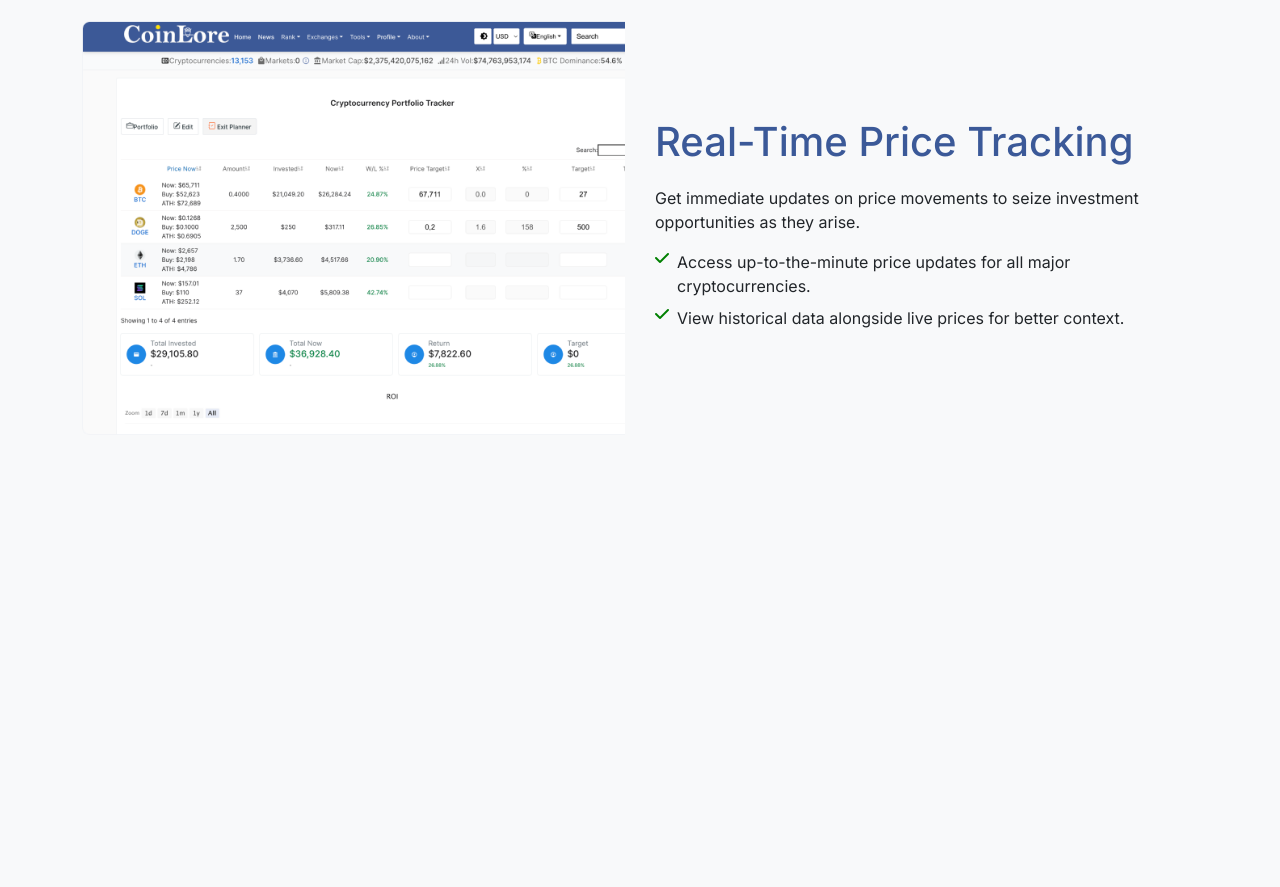
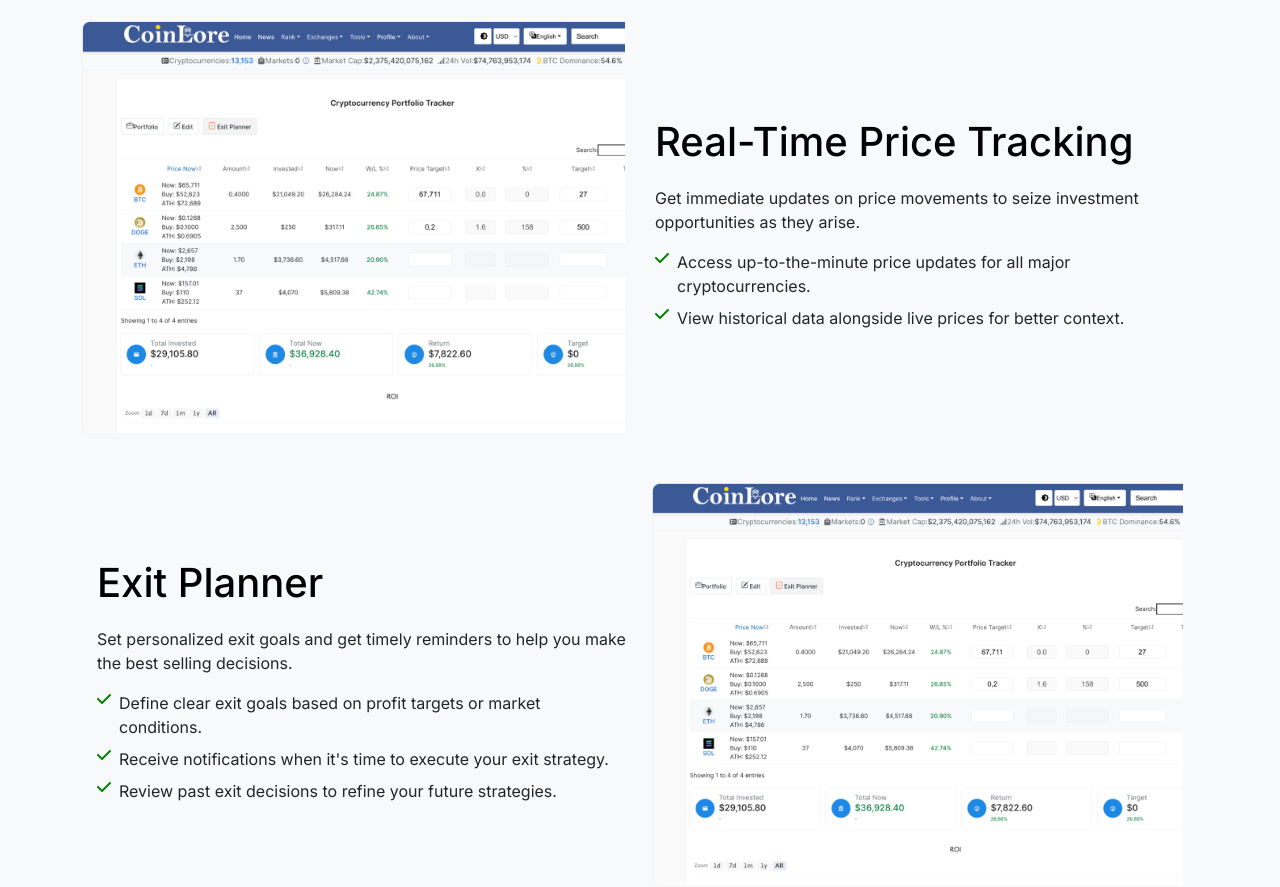
Before and after one commit to AgriSync-Dev/Coin, a plain HTML site: page index.html in a window 1280 px wide. Shown: the part 1381-2268 px from the top of the page. Before the commit the page ends 1816 px from the top, so only its background shows below. Drawn offline with nearby package versions, Linux system fonts and the light colour scheme.

Commit message:
exit planner completed

```diff
--- a/index.html
+++ b/index.html
@@ -171,23 +171,21 @@
 
 
         <div class="col-md-6 right-section">
-            <!-- Heading and description inside flex column -->
+
             <div class="d-flex flex-column">
-                <!-- Heading -->
-                <h1>Real-Time Price Tracking</h1>
 
-                <!-- Description paragraph -->
+                <h1 class="text-black">Real-Time Price Tracking</h1>
+
+
                 <p>Get immediate updates on price movements to seize investment opportunities as they arise.</p>
 
-                <!-- Checkmark and descriptions -->
                 <div class="d-flex flex-column">
-                    <!-- First check and description -->
+
                     <div class="d-flex align-items-start mb-2">
                         <i class="fa-solid fa-check me-2" style="color: green;"></i>
                         <p class="mb-0">Access up-to-the-minute price updates for all major cryptocurrencies.</p>
                     </div>
 
-                    <!-- Second check and description -->
                     <div class="d-flex align-items-start mb-2">
                         <i class="fa-solid fa-check me-2" style="color: green;"></i>
                         <p class="mb-0">View historical data alongside live prices for better context.</p>
@@ -199,6 +197,43 @@
 </div>
 
 
+<!-- forth page -->
+
+<div class="container mt-5">
+    <div class="row align-items-center">
+        <div class="col-md-6 right-section">
+            <div class="d-flex flex-column">
+
+                <h1 class="text-black">Exit Planner</h1>
+
+
+                <p>Set personalized exit goals and get timely reminders to help you make the best selling decisions.</p>
+
+
+                <div class="d-flex flex-column">
+                    <div class="d-flex align-items-start mb-2">
+                        <i class="fa-solid fa-check me-2" style="color: green;"></i>
+                        <p class="mb-0">Define clear exit goals based on profit targets or market conditions.</p>
+                    </div>
+
+                    <div class="d-flex align-items-start mb-2">
+                        <i class="fa-solid fa-check me-2" style="color: green;"></i>
+                        <p class="mb-0">Receive notifications when it's time to execute your exit strategy.</p>
+                    </div>
+
+                    <div class="d-flex align-items-start mb-2">
+                        <i class="fa-solid fa-check me-2" style="color: green;"></i>
+                        <p class="mb-0">Review past exit decisions to refine your future strategies.</p>
+                    </div>
+                </div>
+            </div>
+        </div>
+
+        <div class="col-md-6 image-container left-section">
+            <img src="/assets/Mockupthird.png" alt="Mockupthird" class="img-fluid">
+        </div>
+    </div>
+</div>
 
 
 
```
